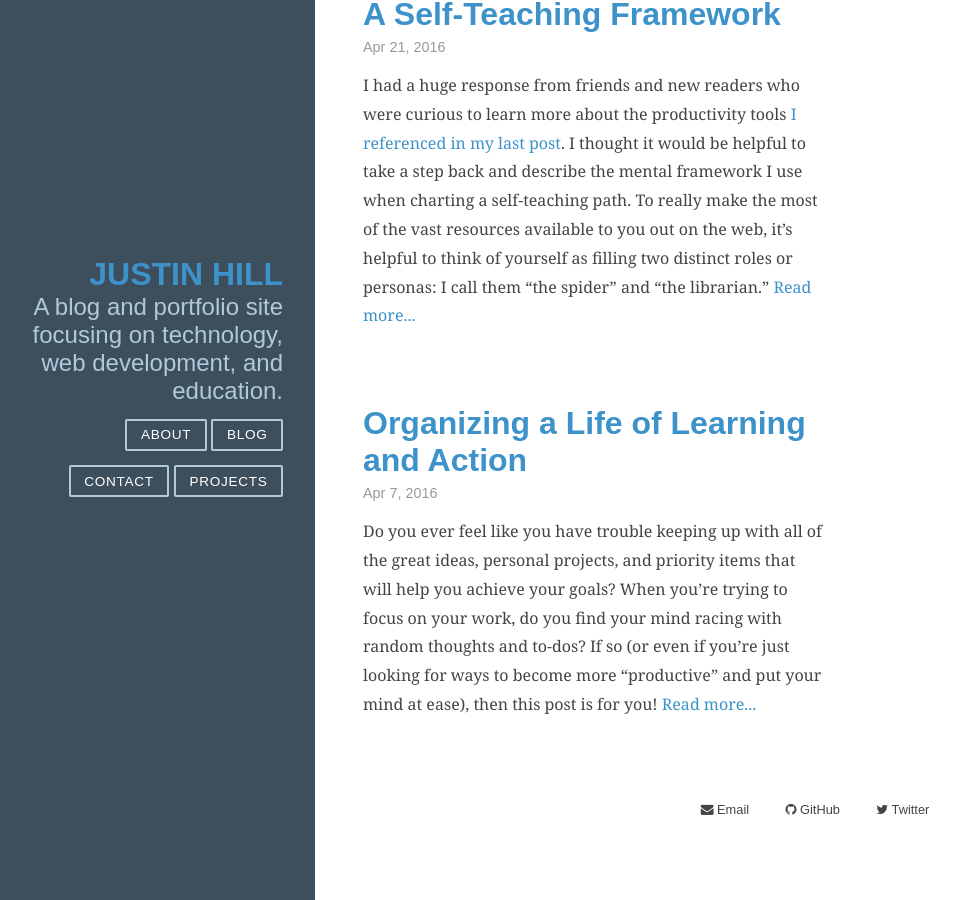
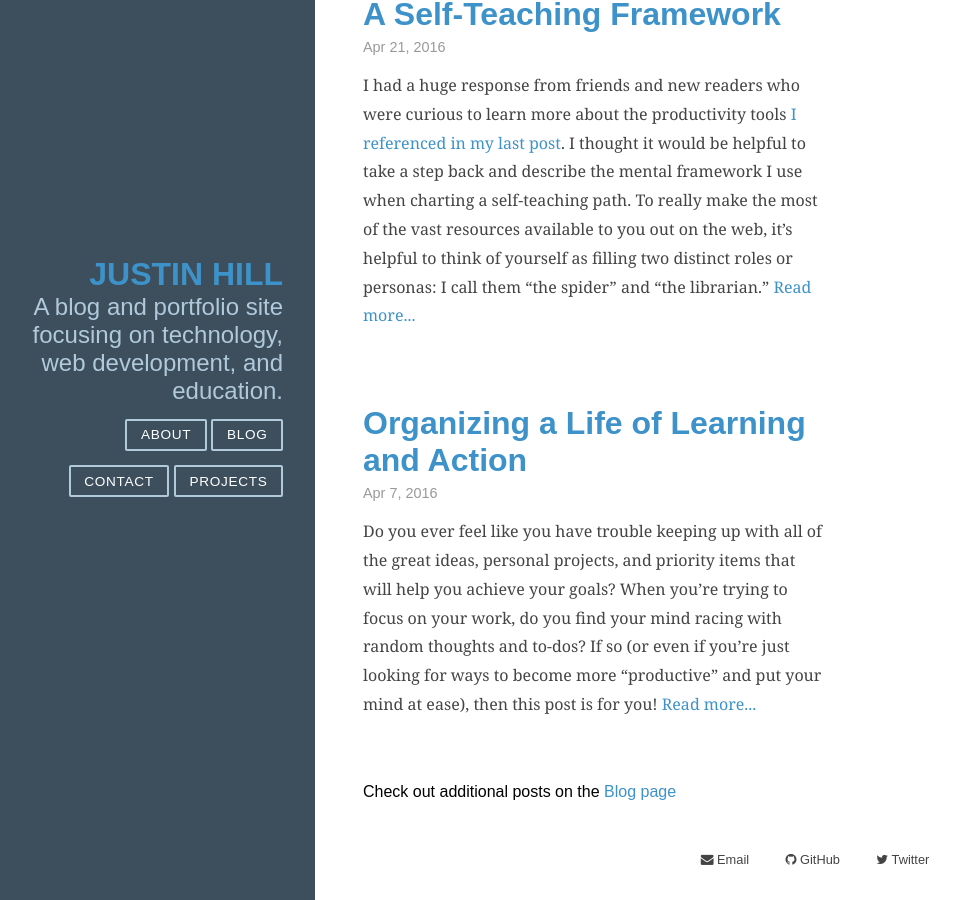
Before and after one commit to JMHill/JMHill.github.io, a Jekyll site: the page built from index.html, in a window 1280 px wide and 900 px high, scrolled down 1708 px. Shown: the whole window, without its empty margins (5-965 px from the left). Built offline with Jekyll 4.4.1, drawn with Linux system fonts in a browser that asks for light colours; comment, search, counter and statistics services are not loaded.

Commit message:
remove 5 post limit mistake on blog page
In the long term, still need to develop pagination for the blog page
once the number of posts increases. For now, the blog page will just
load all of the posts, and the home page will still be limited to 5
posts and then have a link directing users to the blog page for more.

```diff
--- a/blog.html
+++ b/blog.html
@@ -5,7 +5,7 @@
 ---
 
 <div class="posts">
-  {% for post in site.posts limit:5 %}
+  {% for post in site.posts %}
   <section class="post">
     <h2 class="post-title">
       <a href="{{ post.url | prepend: site.baseurl }}">{{ post.title }}</a>
--- a/index.html
+++ b/index.html
@@ -20,4 +20,5 @@
     </div>
   </section>
   {% endfor %}
+  <p>Check out additional posts on the <a href="/blog">Blog page</a></p>
 </div>
```
